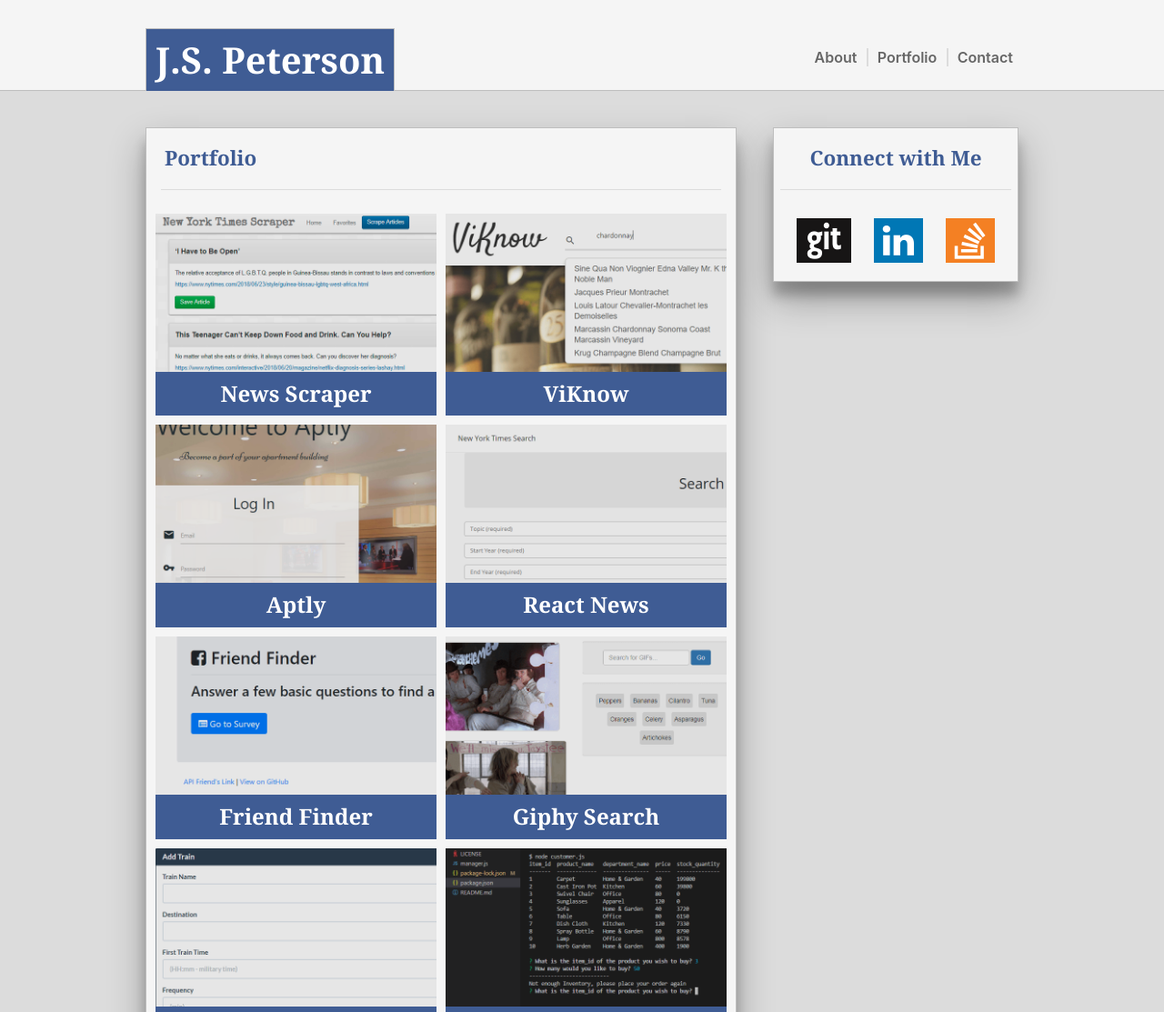
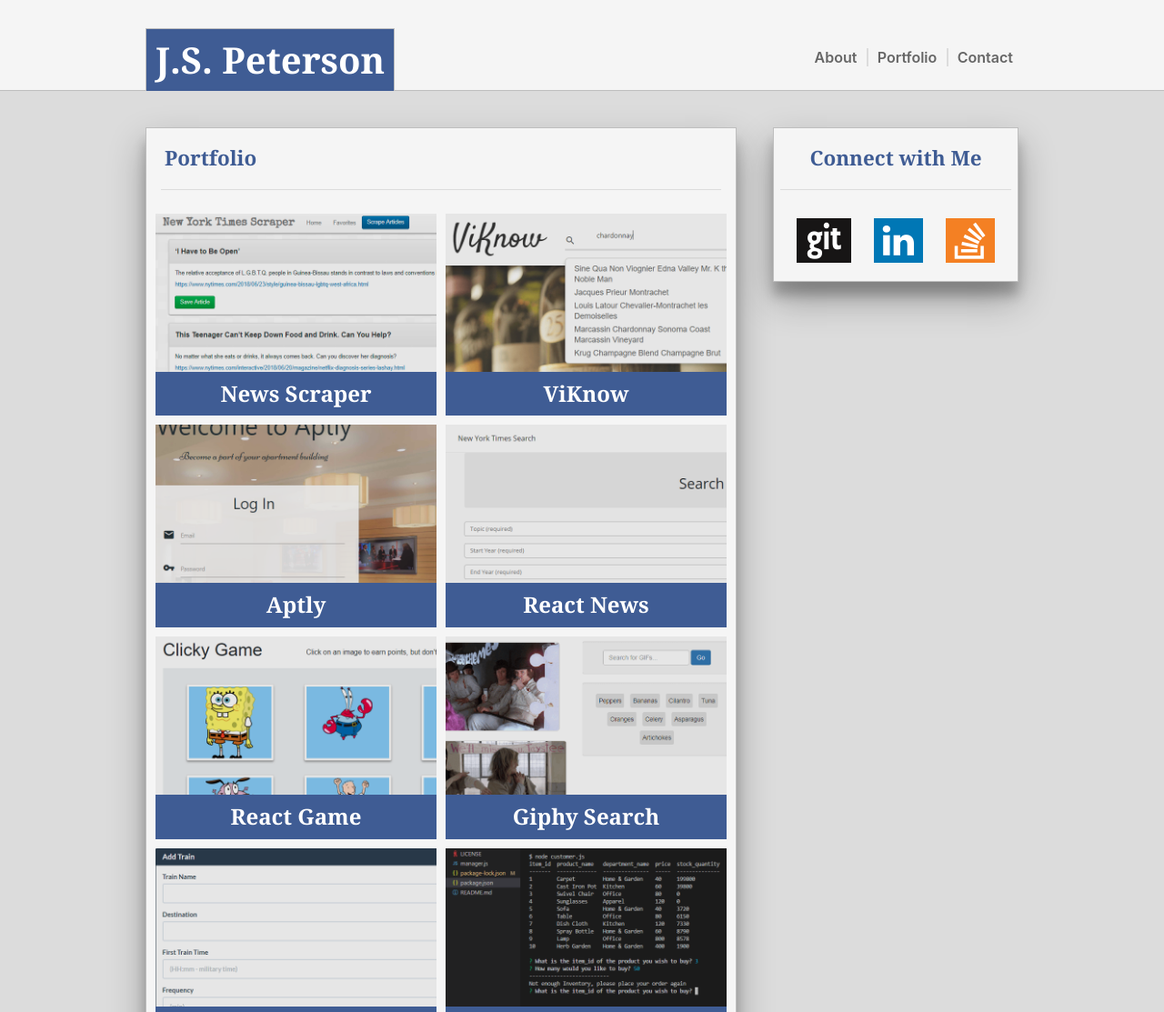
Before and after one commit to petejos80/petejos80.github.io, a plain HTML site: page portfolio.html in a window 1280 px wide. Shown: the top 1113 px of the page at 91% size. Drawn offline with nearby package versions, Linux system fonts and the light colour scheme.

Commit message:
Added clickygame

```diff
--- a/portfolio.html
+++ b/portfolio.html
@@ -76,9 +76,9 @@
 								<div class="centered"><h4>React News</h4></div></a>
 							</div>
 							<div class="left">
-								<a href="https://petejos80.github.io/friendfinder/public/home.html">
-								<img class="portfolioimg" src="./assets/images/friendfinder.png" alt="App for finding friends" />
-								<div class="centered"><h4>Friend Finder</h4></div></a>
+								<a href="https://github.com/petejos80/clickygame">
+								<img class="portfolioimg" src="./assets/images/clickygame.png" alt="App for finding friends" />
+								<div class="centered"><h4>React Game</h4></div></a>
 							</div>
 							<div class="right">
 								<a href="https://petejos80.github.io/gifsearch/">
```
Also changed, not shown: assets/images/clickygame.png (added).
